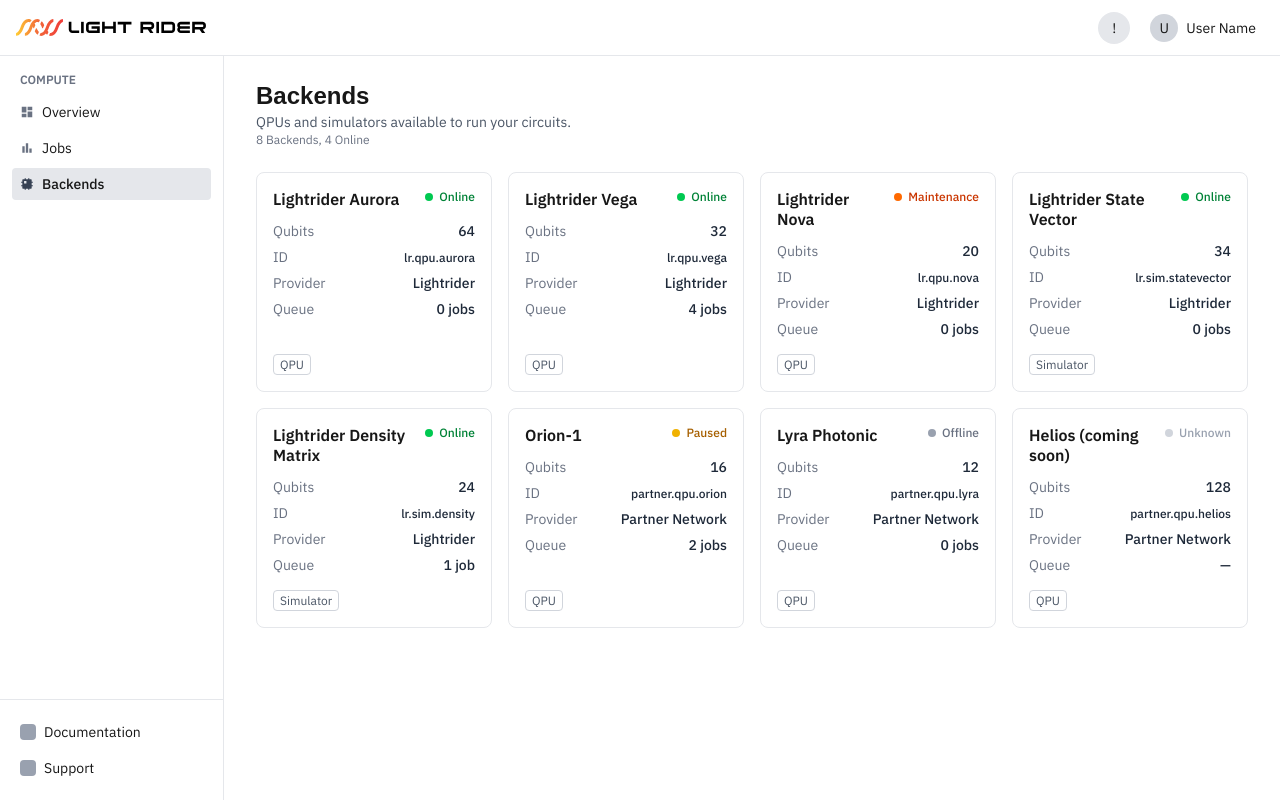
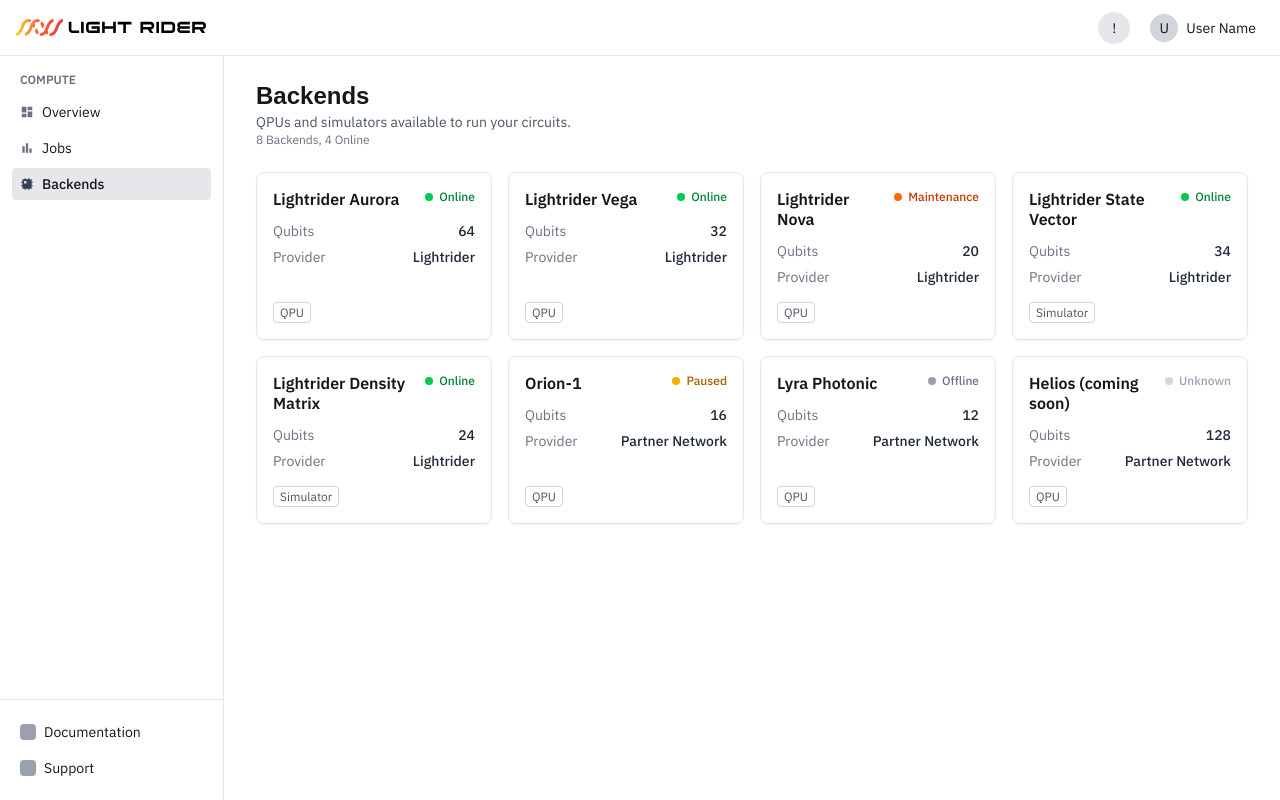
Before and after one commit to lightriderinc/cloud_platform_nextjs, a Next.js app: page /backends in a window 1280 px wide. Built offline with nearby package versions, Linux system fonts and the light colour scheme; a web font is replaced by a local one.

Commit message:
feat: add pointer-tilt hover effect to backend cards

```diff
--- a/src/components/backends/BackendCard.tsx
+++ b/src/components/backends/BackendCard.tsx
@@ -2,19 +2,16 @@
 import BackendStatusBadge from "./BackendStatusBadge";
 import BackendTypeTag from "./BackendTypeTag";
 import BackendSpec from "./BackendSpec";
-
-function formatQueue(queueDepth: number | null): string {
-  if (queueDepth === null) return "—";
-  return `${queueDepth} ${queueDepth === 1 ? "job" : "jobs"}`;
-}
+import TiltCard from "@/components/ui/TiltCard";
 
 // A single backend card. Composes the smaller status / spec / tag pieces
-// so each part stays reusable and the card just arranges them.
+// inside an interactive TiltCard surface. Queue and ID are intentionally
+// omitted from the summary; detailed metrics live in the card's modal.
 export default function BackendCard({ backend }: { backend: Backend }) {
-  const { name, type, status, qubits, id, provider, queueDepth } = backend;
+  const { name, type, status, qubits, provider } = backend;
 
   return (
-    <article className="flex flex-col gap-3 rounded-lg border border-gray-200 p-4">
+    <TiltCard className="flex h-full cursor-pointer flex-col gap-3 rounded-lg border border-gray-200 bg-white p-4">
       <div className="flex items-start justify-between gap-2">
         <h2 className="text-base font-semibold leading-tight">{name}</h2>
         <BackendStatusBadge status={status} />
@@ -22,17 +19,12 @@
 
       <div className="flex flex-col gap-1.5">
         <BackendSpec label="Qubits" value={qubits} />
-        <BackendSpec
-          label="ID"
-          value={<span className="text-xs">{id}</span>}
-        />
         <BackendSpec label="Provider" value={provider} />
-        <BackendSpec label="Queue" value={formatQueue(queueDepth)} />
       </div>
 
       <div className="mt-auto">
         <BackendTypeTag type={type} />
       </div>
-    </article>
+    </TiltCard>
   );
 }
--- /dev/null
+++ b/src/components/ui/TiltCard.tsx
@@ -0,0 +1,79 @@
+"use client";
+
+import { useRef, useState } from "react";
+
+// Generic interactive card surface. On hover it tilts in 3D toward the
+// pointer (the side under the cursor dips away, as if the pointer were
+// pressing it down), lifts and scales slightly, casts a shadow offset
+// toward the raised side, and shows a soft sheen that follows the cursor.
+// Honors prefers-reduced-motion by skipping the motion entirely.
+
+const MAX_TILT = 9; // peak rotation in degrees
+
+const RESET_STYLE: React.CSSProperties = {
+  transform: "perspective(900px) rotateX(0deg) rotateY(0deg) scale(1)",
+  boxShadow: "0 1px 2px rgba(0, 0, 0, 0.06)",
+  transition: "transform 300ms ease, box-shadow 300ms ease",
+};
+
+export default function TiltCard({
+  children,
+  className = "",
+}: {
+  children: React.ReactNode;
+  className?: string;
+}) {
+  const ref = useRef<HTMLDivElement>(null);
+  const [style, setStyle] = useState<React.CSSProperties>(RESET_STYLE);
+  const [sheen, setSheen] = useState<React.CSSProperties>({ opacity: 0 });
+
+  function handlePointerMove(event: React.PointerEvent<HTMLDivElement>) {
+    const el = ref.current;
+    if (!el) return;
+    if (window.matchMedia("(prefers-reduced-motion: reduce)").matches) return;
+
+    const rect = el.getBoundingClientRect();
+    const px = (event.clientX - rect.left) / rect.width; // 0 left -> 1 right
+    const py = (event.clientY - rect.top) / rect.height; // 0 top -> 1 bottom
+
+    // The edge nearest the pointer recedes (dips away from the viewer).
+    const rotateX = (0.5 - py) * 2 * MAX_TILT; // pointer low -> bottom dips
+    const rotateY = (px - 0.5) * 2 * MAX_TILT; // pointer right -> right dips
+
+    // Shadow falls toward the raised side to sell the "weighed down" tilt.
+    const shadowX = (0.5 - px) * 22;
+    const shadowY = (0.5 - py) * 22 + 14;
+
+    setStyle({
+      transform: `perspective(900px) rotateX(${rotateX}deg) rotateY(${rotateY}deg) scale(1.03)`,
+      boxShadow: `${shadowX}px ${shadowY}px 32px rgba(0, 0, 0, 0.18)`,
+      transition: "transform 90ms ease-out, box-shadow 90ms ease-out",
+    });
+    setSheen({
+      opacity: 1,
+      background: `radial-gradient(circle at ${px * 100}% ${py * 100}%, rgba(255, 255, 255, 0.28), transparent 45%)`,
+    });
+  }
+
+  function handlePointerLeave() {
+    setStyle(RESET_STYLE);
+    setSheen({ opacity: 0 });
+  }
+
+  return (
+    <div
+      ref={ref}
+      onPointerMove={handlePointerMove}
+      onPointerLeave={handlePointerLeave}
+      style={style}
+      className={`relative overflow-hidden [transform-style:preserve-3d] ${className}`}
+    >
+      {children}
+      <span
+        aria-hidden
+        style={sheen}
+        className="pointer-events-none absolute inset-0 transition-opacity duration-300"
+      />
+    </div>
+  );
+}
```
